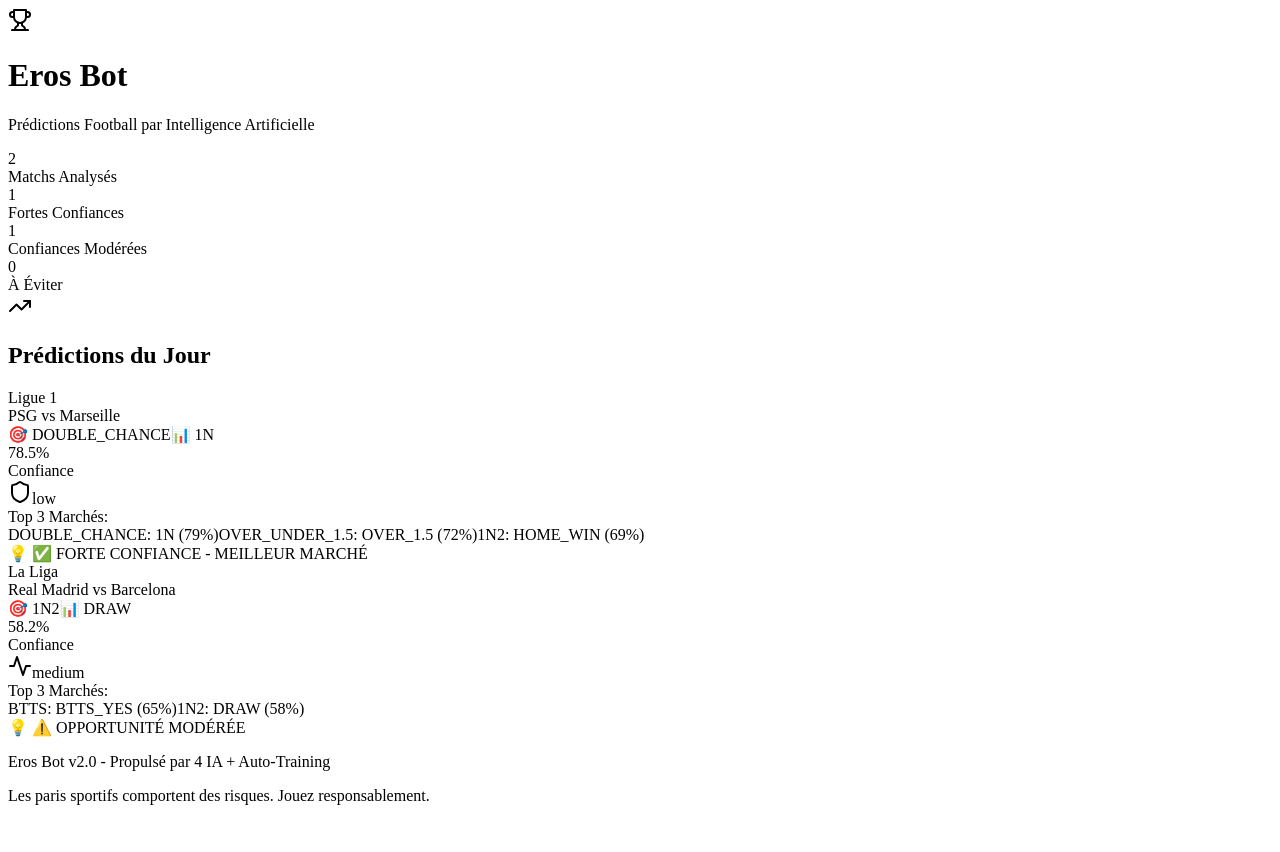
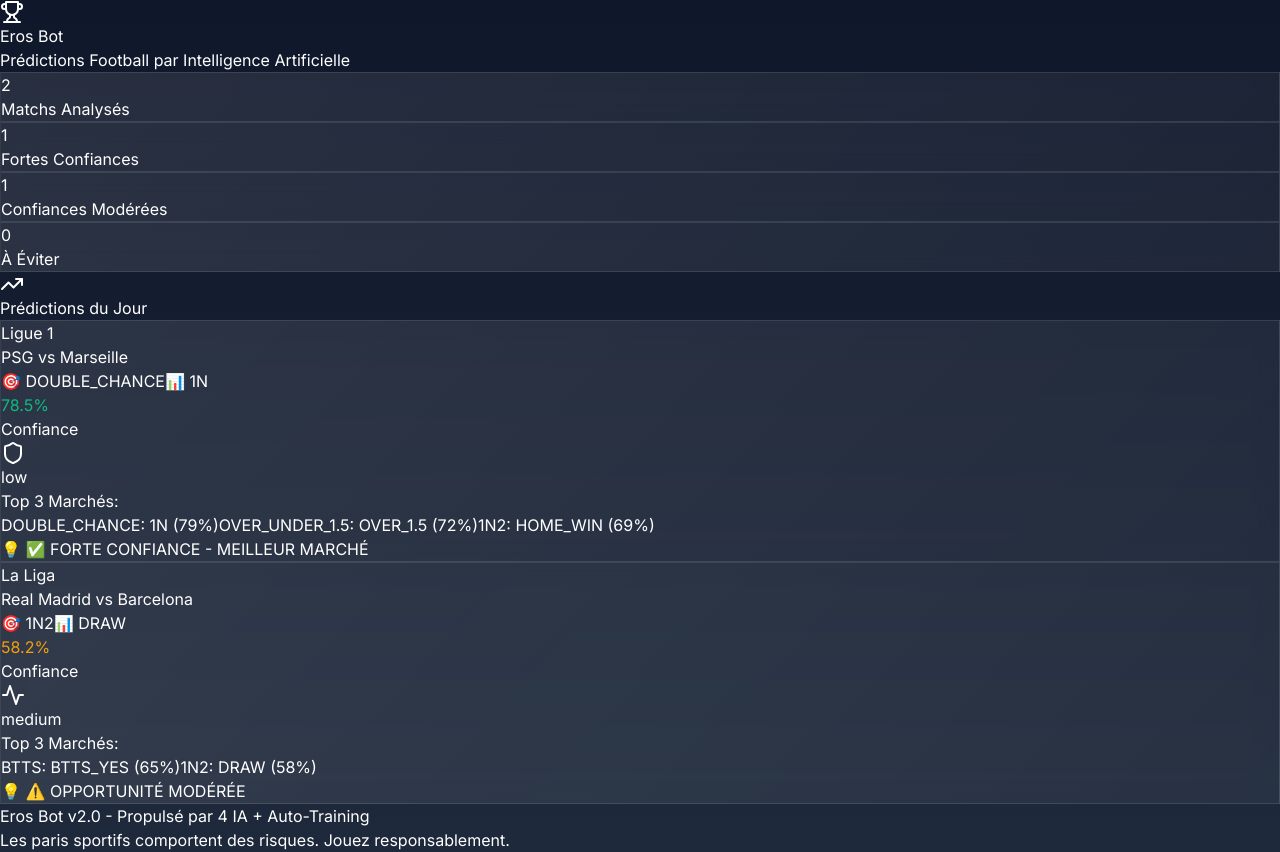
Before and after one commit to hellotest039-hub/Eros_bot_app, a Next.js app in the folder frontend/: page / in a window 1280 px wide. Before the commit the page ends 821 px from the top, so only its background shows below. Built offline with nearby package versions, Linux system fonts and the light colour scheme.

Commit message:
frontend/app/layout.tsx

```diff
--- /dev/null
+++ b/frontend/app/layout.tsx
@@ -0,0 +1,22 @@
+import type { Metadata } from 'next'
+import { Inter } from 'next/font/google'
+import './globals.css'
+
+const inter = Inter({ subsets: ['latin'] })
+
+export const metadata: Metadata = {
+  title: 'Eros Bot - Prédictions Football IA',
+  description: 'Prédictions football professionnelles par Intelligence Artificielle',
+}
+
+export default function RootLayout({
+  children,
+}: {
+  children: React.ReactNode
+}) {
+  return (
+    <html lang="fr">
+      <body className={inter.className}>{children}</body>
+    </html>
+  )
+}
```
